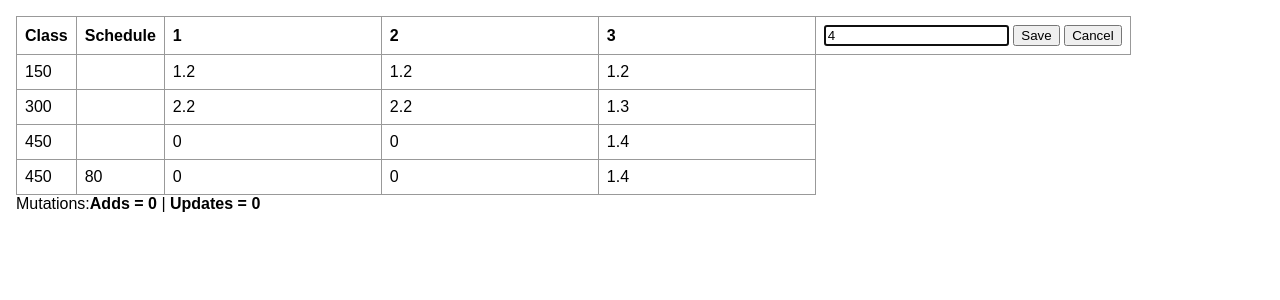
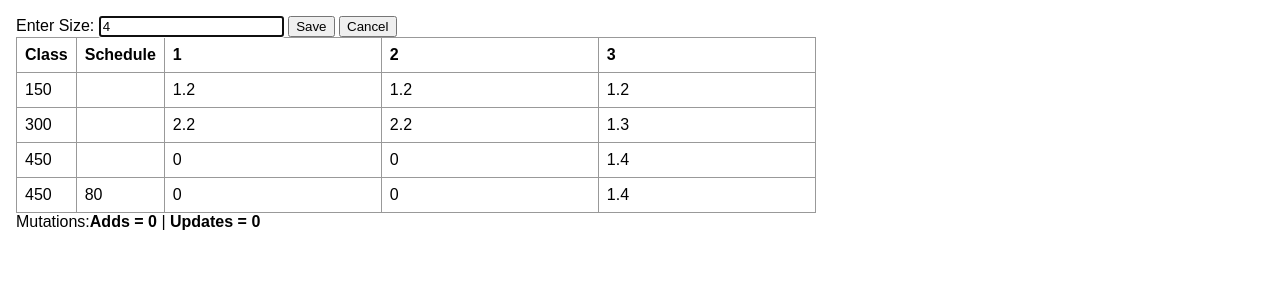
Before and after one commit to jsMichot/react-example, a React (Create React App) app: page / in a window 1280 px wide. Both pictures are taken after a click on the button "Add Size". Shown: the top 300 px of the page. Built offline with nearby package versions, Linux system fonts and the light colour scheme; the HTML template or start-up script is replaced by a standard one.

Commit message:
re-factor: separates logic from render into functions to make render more readable

```diff
--- a/src/App.js
+++ b/src/App.js
@@ -237,41 +237,16 @@ export class LaborFactorTable extends Component {
   render() {
     return (
       <React.Fragment>
+        {this.state.addingSize
+          ? this._renderAddNewSizeInput()
+          : this._renderAddNewSizeButton()}
+        <br />
         <table>
           <thead>
             <tr>
               <th>Class</th>
               <th>Schedule</th>
               {this.state.sizes.map(size => <th key={size}>{size}</th>)}
-              {this.state.addingSize ? (
-                <th>
-                  <input
-                    type="text"
-                    defaultValue={Math.floor(
-                      this.state.sizes[this.state.sizes.length - 1] + 1
-                    )}
-                    autoFocus={true}
-                    id="newSize"
-                  />{' '}
-                  <button
-                    type="submit"
-                    onClick={() => {
-                      this._handleSaveNewSize(
-                        document.getElementById('newSize').value
-                      );
-                    }}
-                  >
-                    Save
-                  </button>{' '}
-                  <button onClick={this._exitAddingSizeMode}>Cancel</button>
-                </th>
-              ) : (
-                <th onClick={this._enterAddingSizeMode}>
-                  <button>
-                    <em>Add Size</em>
-                  </button>
-                </th>
-              )}
             </tr>
           </thead>
           <tbody>{this.state.rows.map(this._renderRow)}</tbody>
@@ -377,6 +352,41 @@ export class LaborFactorTable extends Component {
       </td>
     );
   };
+
+  _renderAddNewSizeInput = () => {
+    return (
+      <React.Fragment>
+        <label>Enter Size: </label>
+        <input
+          type="text"
+          defaultValue={Math.floor(
+            this.state.sizes[this.state.sizes.length - 1] + 1
+          )}
+          autoFocus={true}
+          id="newSize"
+        />{' '}
+        <button
+          type="submit"
+          onClick={() => {
+            this._handleSaveNewSize(document.getElementById('newSize').value);
+          }}
+        >
+          Save
+        </button>{' '}
+        <button onClick={this._exitAddingSizeMode}>Cancel</button>
+      </React.Fragment>
+    );
+  };
+
+  _renderAddNewSizeButton = () => {
+    return (
+      <React.Fragment>
+        <button onClick={this._enterAddingSizeMode}>
+          <em>Add Size</em>
+        </button>
+      </React.Fragment>
+    );
+  };
 }
 
 export default App;
```
